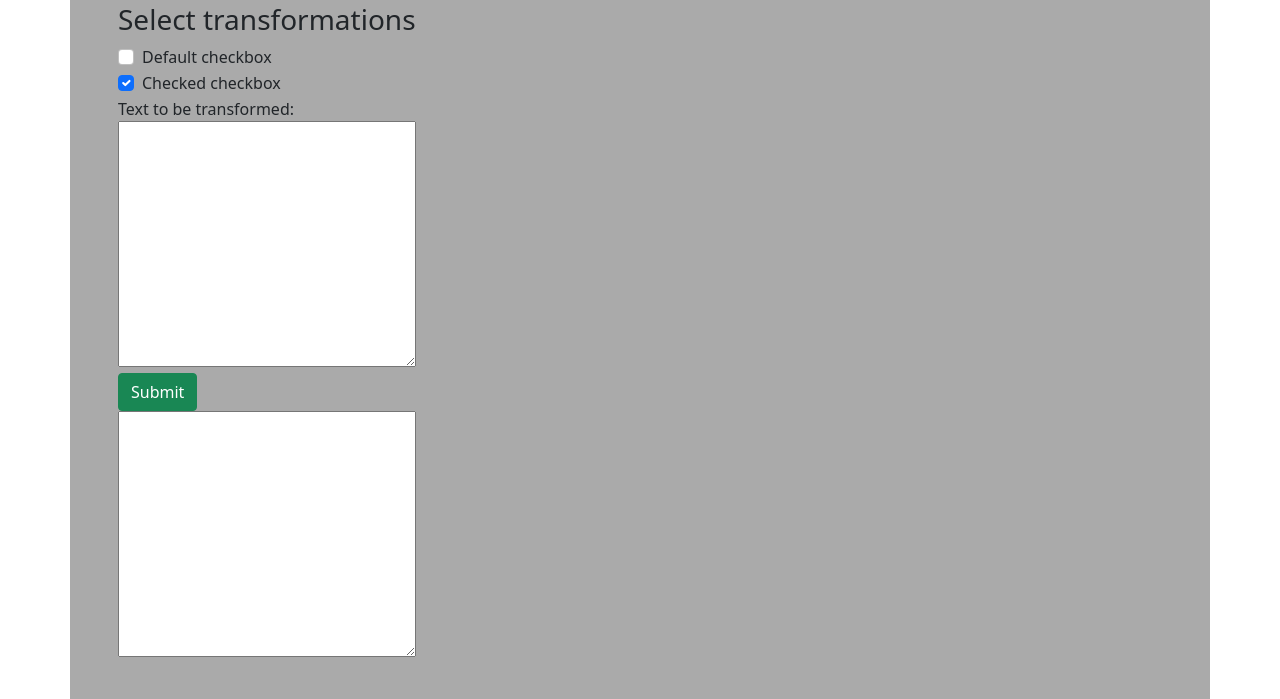
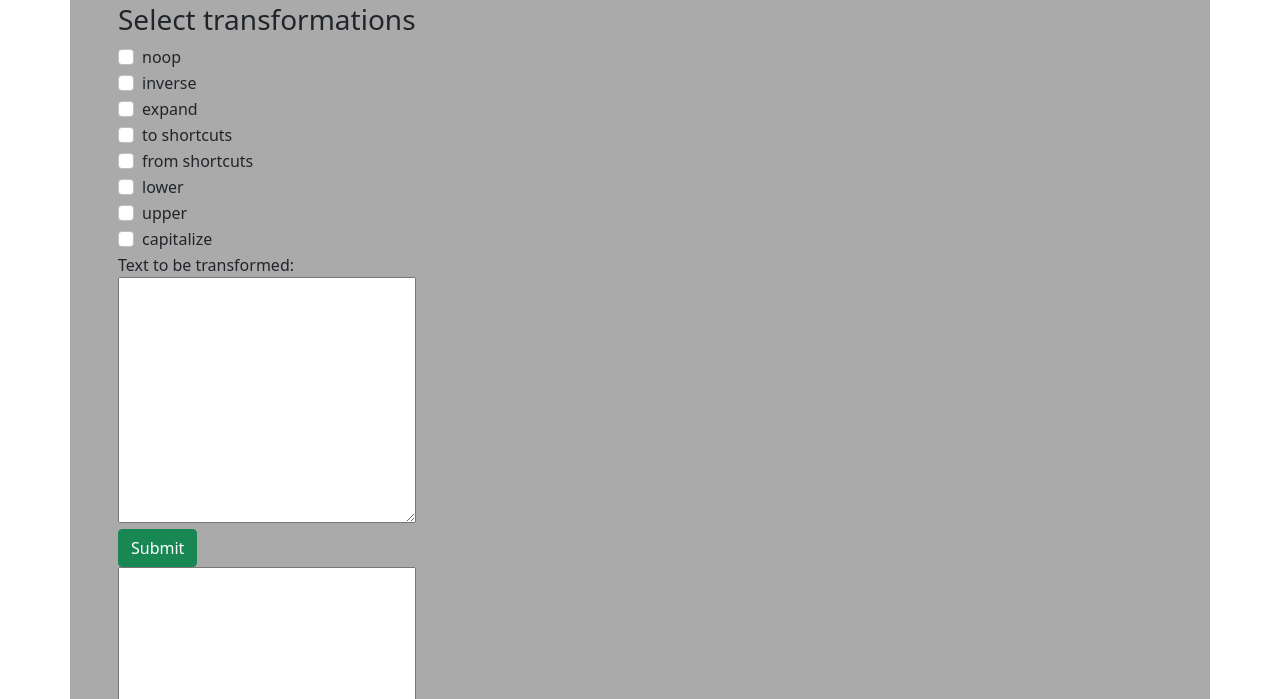
Before and after one commit to kasmar00/IO-Projekt, a plain HTML site: page src/main/resources/static/index.html in a window 1280 px wide. Shown: the part 101-800 px from the top of the page. Drawn offline with nearby package versions, Linux system fonts and the light colour scheme.

Commit message:
#20 | add transformations list with mock

```diff
--- a/src/main/resources/static/index.html
+++ b/src/main/resources/static/index.html
@@ -5,7 +5,7 @@
     <meta charset="UTF-8">
     <meta http-equiv="X-UA-Compatible" content="IE=edge">
     <meta name="viewport" content="width=device-width, initial-scale=1.0">
-    <title>Document</title>
+    <title>Text Transformer App</title>
     <link rel="stylesheet" href="/style.css" />
     <link href="https://cdn.jsdelivr.net/npm/bootstrap@5.1.3/dist/css/bootstrap.min.css" rel="stylesheet"
         integrity="sha384-1BmE4kWBq78iYhFldvKuhfTAU6auU8tT94WrHftjDbrCEXSU1oBoqyl2QvZ6jIW3" crossorigin="anonymous">
@@ -19,22 +19,7 @@
 
             <h3>Select transformations</h3>
 
-            <div id="transformations">
-
-                <div class="form-check">
-                    <input class="form-check-input" type="checkbox" value="" id="flexCheckDefault">
-                    <label class="form-check-label" for="flexCheckDefault">
-                        Default checkbox
-                    </label>
-                </div>
-                <div class="form-check">
-                    <input class="form-check-input" type="checkbox" value="" id="flexCheckChecked" checked>
-                    <label class="form-check-label" for="flexCheckChecked">
-                        Checked checkbox
-                    </label>
-                </div>
-
-            </div>
+            <div id="transformations"></div>
 
             <label for="text">Text to be transformed:</label>
             <br />
@@ -45,8 +30,6 @@
                 Submit
             </button>
         </form>
-
-
 
         <div>
 
--- a/src/main/resources/static/main.js
+++ b/src/main/resources/static/main.js
@@ -6,6 +6,9 @@ const transformationsList = document.querySelector("#transformations");
 const submitButton = document.querySelector("#submit");
 // message to be transformed
 const message = document.querySelector("#message");
+
+// lista aktywnych operacji
+const operations = [];
 
 message.addEventListener(
   "change",
@@ -18,3 +21,40 @@ message.addEventListener(
 submitButton.addEventListener("click", () => {
   console.log("aaaaaa");
 });
+
+const addOptionToList = (operation) => {
+  const div = document.createElement("div");
+  div.className = "form-check";
+  div.innerHTML = `
+    <input class="form-check-input" type="checkbox" value="" id="${operation}_checkbox">
+    <label class="form-check-label" for="${operation}_checkbox">
+        ${operation}
+    </label>
+  `;
+  div.children[0].addEventListener("change", (e) => {
+    console.log(
+      `${e.target.id} is ${e.target.checked} operation is ${operation}`
+    );
+    if (e.target.checked) {
+      operations.push(operation);
+    } else {
+      const index = operations.indexOf(operation);
+      if (index > -1) {
+        operations.splice(index, 1);
+      }
+    }
+  });
+  transformationsList.appendChild(div);
+};
+
+// this should be replaced by fetching from backend
+[
+  "noop",
+  "inverse",
+  "expand",
+  "to shortcuts",
+  "from shortcuts",
+  "lower",
+  "upper",
+  "capitalize",
+].forEach((v) => addOptionToList(v));
```
